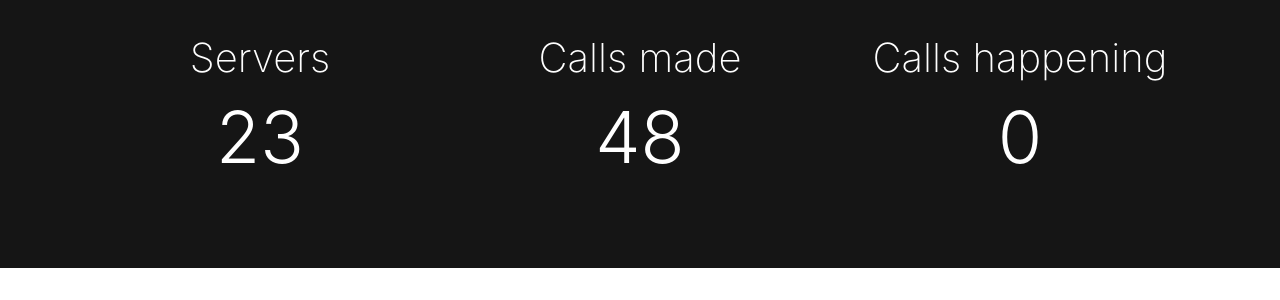
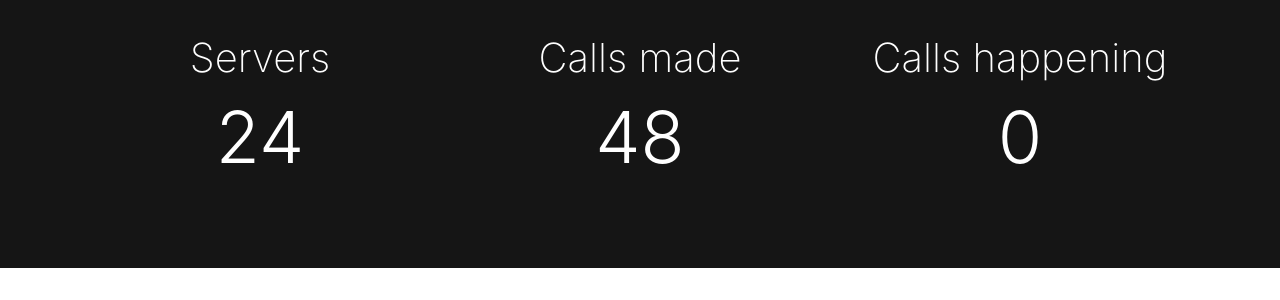
Before and after one commit to tumblenet/tnphone.tumblenet.ga, a Jekyll site: the page built from index.html, in a window 1280 px wide and 900 px high, scrolled down 443 px. Shown: the part 167-467 px from the top of the window. Built offline with Jekyll 4.4.1, drawn with Linux system fonts in a browser that asks for light colours; nearby versions of some CDN libraries.

Commit message:
Update Phones feed

```diff
--- a/_data/phones.json
+++ b/_data/phones.json
@@ -110,6 +110,6 @@
 		}
 	],
 	"callsMade": 48,
-	"servers": 23,
+	"servers": 24,
 	"currentCalls": 0
 }
```
